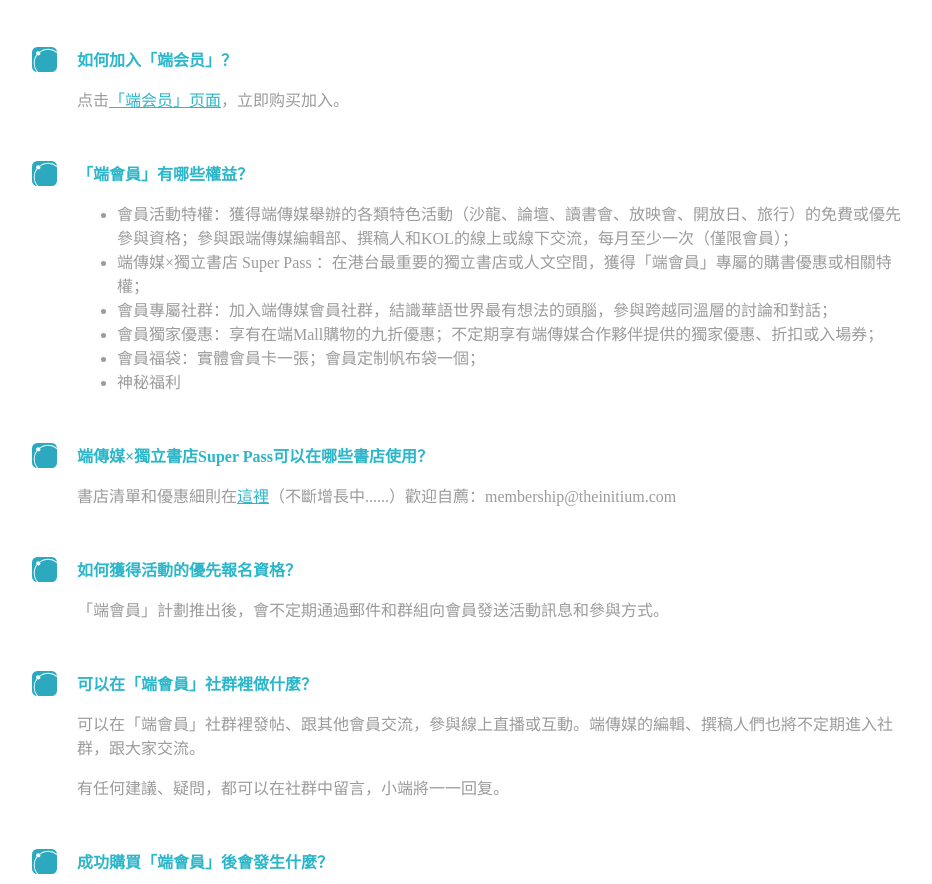
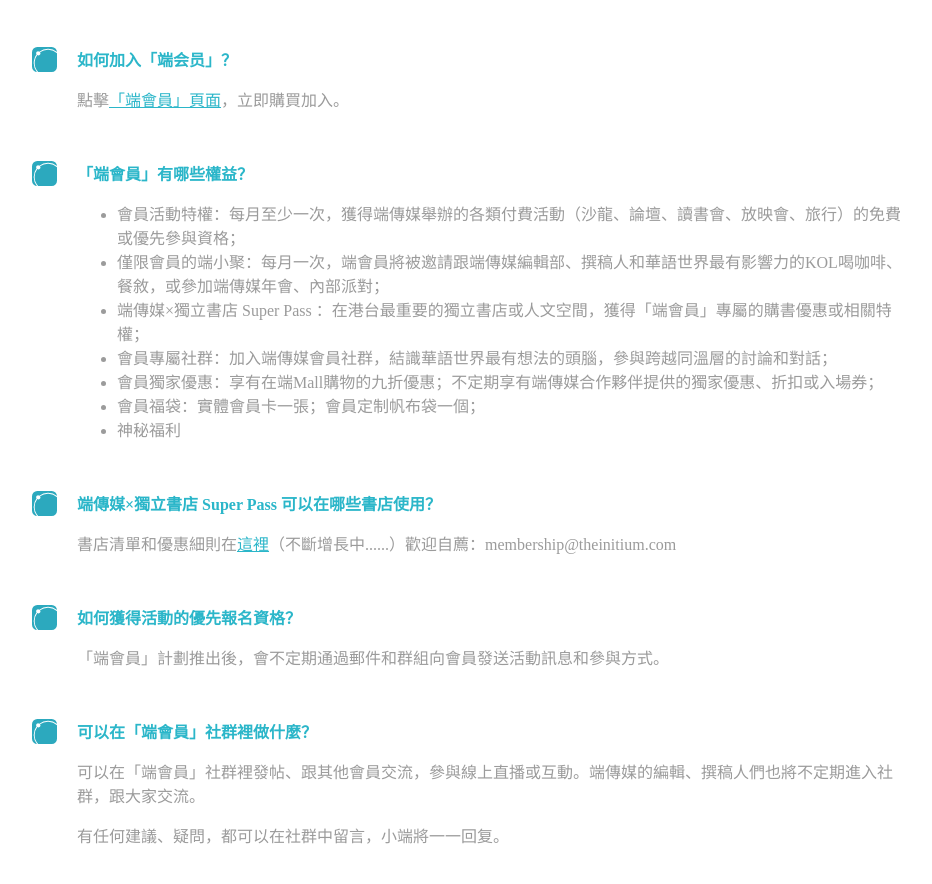
Before and after one commit to initiumsp/membership-landing-page, a plain HTML site: page index.html in a window 1280 px wide. Shown: the part 2989-3873 px from the top of the page, without its empty margins (143-1075 px from the left). Drawn offline with Linux system fonts and the light colour scheme.

Commit message:
fix typos

```diff
--- a/index.html
+++ b/index.html
@@ -328,14 +328,15 @@
     			<p>如何加入「端会员」？</p>
     		</div>
     		<div class="answer">
-    			<p>点击<a class="giftlink" href="https://membership.theinitium.com" target="_blank">「端会员」页面</a>，立即购买加入。</p>
+    			<p>點擊<a class="giftlink" href="https://membership.theinitium.com" target="_blank">「端會員」頁面</a>，立即購買加入。</p>
     		</div>
     		<div class="question" id="q3">
     			<p>「端會員」有哪些權益？</p>
     		</div>
     		<div class="answer">
           <ul>
-    			<li>會員活動特權：獲得端傳媒舉辦的各類特色活動（沙龍、論壇、讀書會、放映會、開放日、旅行）的免費或優先參與資格；參與跟端傳媒編輯部、撰稿人和KOL的線上或線下交流，每月至少一次（僅限會員）；</li>
+    			<li>會員活動特權：每月至少一次，獲得端傳媒舉辦的各類付費活動（沙龍、論壇、讀書會、放映會、旅行）的免費或優先參與資格；</li>
+          <li>僅限會員的端小聚：每月一次，端會員將被邀請跟端傳媒編輯部、撰稿人和華語世界最有影響力的KOL喝咖啡、餐敘，或參加端傳媒年會、內部派對；</li>
           <li>端傳媒×獨立書店 Super Pass ：在港台最重要的獨立書店或人文空間，獲得「端會員」專屬的購書優惠或相關特權；</li>
           <li>會員專屬社群：加入端傳媒會員社群，結識華語世界最有想法的頭腦，參與跨越同溫層的討論和對話；</li>
           <li>會員獨家優惠：享有在端Mall購物的九折優惠；不定期享有端傳媒合作夥伴提供的獨家優惠、折扣或入場券；</li>
@@ -344,7 +345,7 @@
           </ul>
     		</div>
     		<div class="question" id="q4">
-    			<p>端傳媒×獨立書店Super Pass可以在哪些書店使用？</p>
+    			<p>端傳媒×獨立書店 Super Pass 可以在哪些書店使用？</p>
     		</div>
     		<div class="answer">
     			<p>書店清單和優惠細則在<a class="giftlink" href="https://theinitium.com/article/membership-bookstore-list/" target="_blank">這裡</a>（不斷增長中......）歡迎自薦：membership@theinitium.com</p>
```
Also changed, not shown: img/bg3.png, 1 other file.
